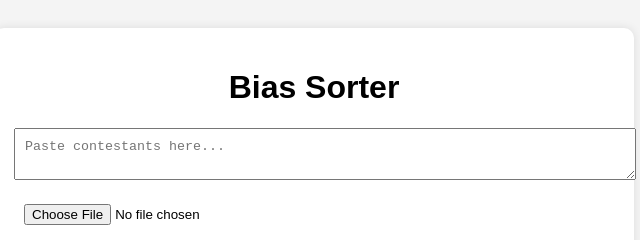
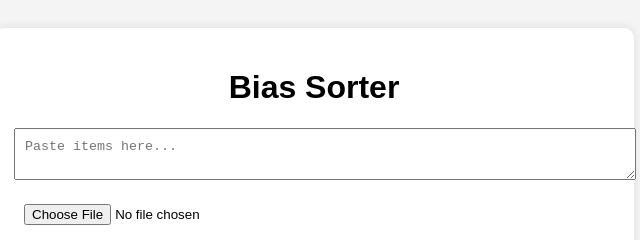
Before and after one commit to earth2saturn/Bias-Sorter-For-Anything., a plain HTML site: page index.html in a window 1280 px wide. Shown: the top 240 px of the page, 326-966 px from the left. Drawn offline with Linux system fonts and the light colour scheme.

Commit message:
Update index.html

```diff
--- a/index.html
+++ b/index.html
@@ -9,7 +9,7 @@
 <body>
     <div id="container">
         <h1>Bias Sorter</h1>
-        <textarea id="contestantInput" placeholder="Paste contestants here..."></textarea>
+        <textarea id="contestantInput" placeholder="Paste items here..."></textarea>
         <br>
         <input type="file" id="fileInput" accept=".txt">
         <button onclick="loadFile()">Load from File</button>
```
